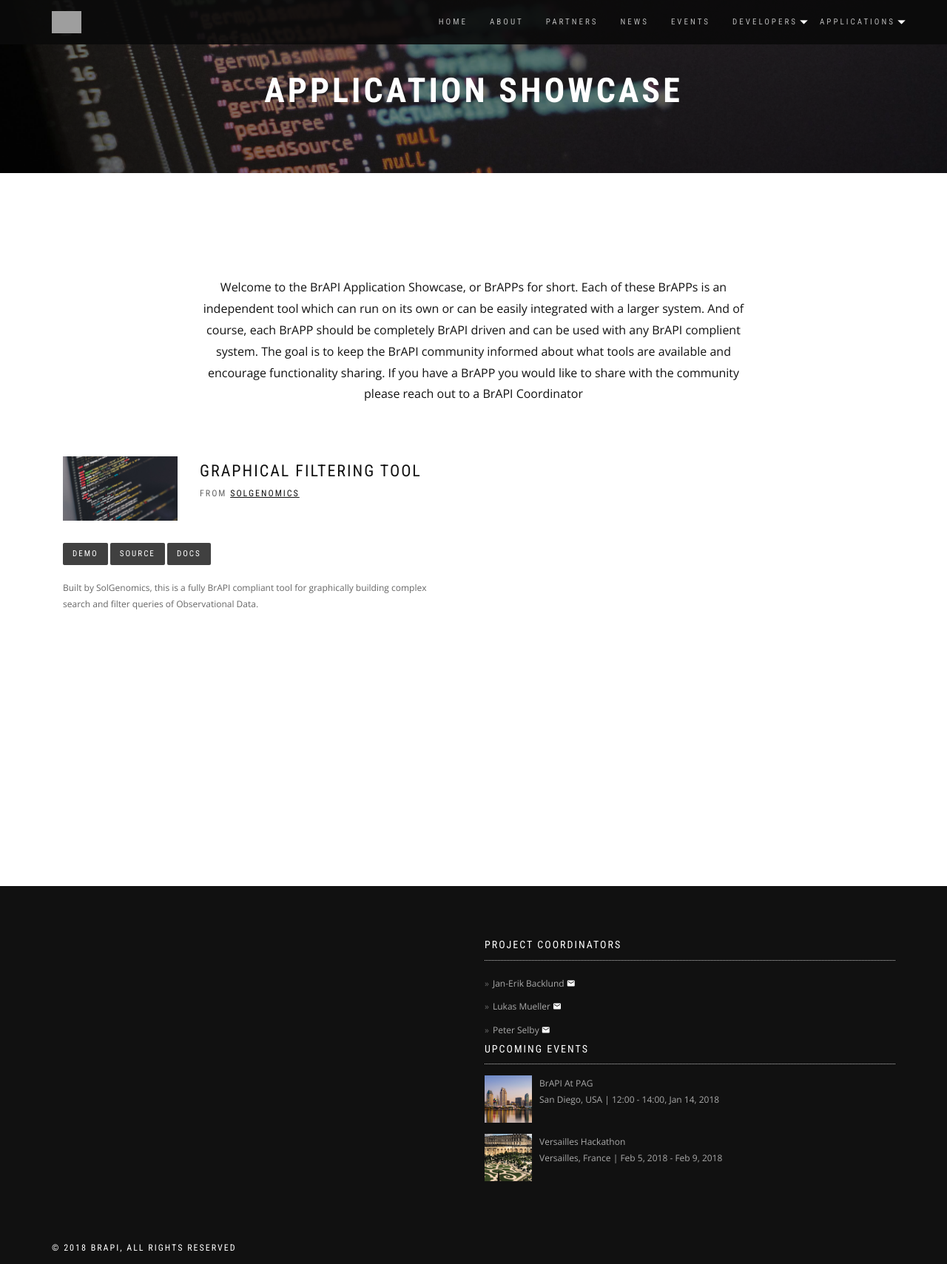
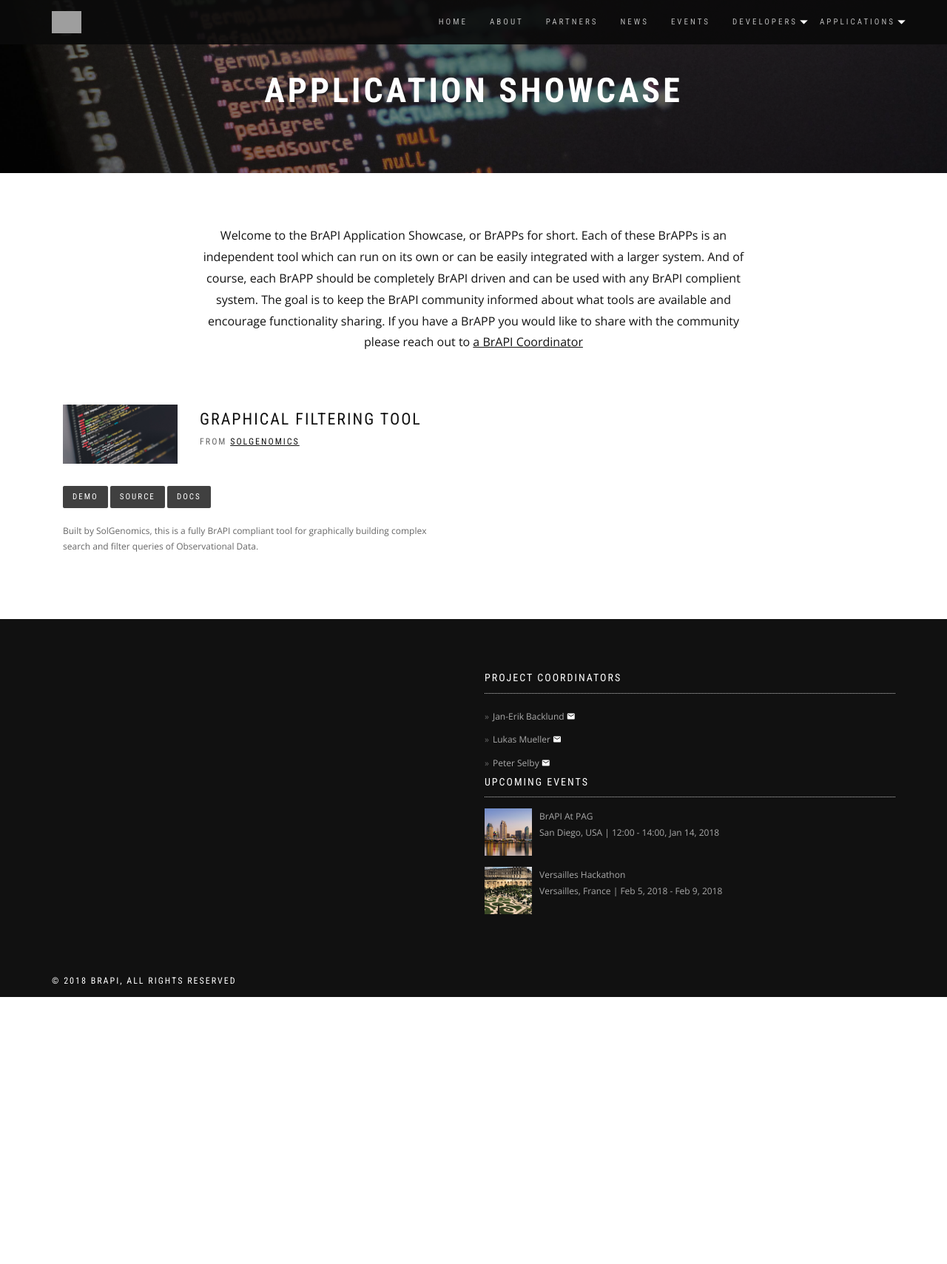
Before and after one commit to plantbreeding/brapi-website, a PHP site: page /brapps.php in a window 1280 px wide. Shown: the whole page at 74% size. After the commit the page ends 1348 px from the top, so only its background shows below. Run offline with PHP 8.4, Linux system fonts and the light colour scheme; some web fonts are replaced; grey boxes are pictures that could not be loaded.

Commit message:
update brapps

```diff
--- a/assets/css/style.css
+++ b/assets/css/style.css
@@ -2269,6 +2269,11 @@ p > a {
   margin: 0 0 20px;
 }
 
+.post-thumbnail.col-md-12{
+  overflow: hidden;
+  height: 80px
+}
+
 .post-quote {
   background: #f5f5f5;
   text-align: center;
@@ -2278,7 +2283,7 @@ p > a {
 /* Post columns */
 .post-columns .post {
   margin: 0 0 40px;
-  min-height: 401px;
+  min-height: 180px;
 }
 
 .post-columns .post-header {
--- a/html/brapps-section.html
+++ b/html/brapps-section.html
@@ -1,13 +1,15 @@
-<section class="module">
+<section class="module-small">
   <div class="container">
     <div class="row">
       <div class="col-sm-8 col-sm-offset-2">
-        <div class="module-subtitle">Welcome to the BrAPI Application Showcase, or BrAPPs for short. Each of these BrAPPs is an independent tool which
+        <div class="module-subtitle">
+          <p>Welcome to the BrAPI Application Showcase, or BrAPPs for short. Each of these BrAPPs is an independent tool which
             can run on its own or can be easily integrated with a larger system. And of course, each BrAPP should be completely
             BrAPI driven and can be used with any BrAPI complient system. The goal is to keep the BrAPI community informed
             about what tools are available and encourage functionality sharing. If you have a BrAPP you would like to share
             with the community please reach out to
             <a href=\ "mailto:brapicoordinatorselby@gmail.com\">a BrAPI Coordinator</a>
+          </p>
         </div>
       </div>
     </div>
@@ -70,7 +72,9 @@
       <h2 class="post-title">
         <a href="https://solgenomics.github.io/BrAPI-Graphical-Filtering/">Graphical Filtering Tool</a>
       </h2>
-    <p style="margin-bottom:  0;">From <a href="https://solgenomics.net/">SolGenomics</a></p>
+      <p style="margin-bottom:  0;">From
+        <a href="https://solgenomics.net/">SolGenomics</a>
+      </p>
     </div>
     <div class="col-xs-12 col-sm-7 col-sm-4-offset col-md-12 col-lg-12 post-entry" style="padding-left: 15px; padding-right:  15px;">
       <div style="/* text-align: center; */">
@@ -90,7 +94,8 @@
       </div>
     </div>
     <div class="col-xs-12 col-sm-12 col-md-12 col-lg-12 post-entry" style="padding-left:  15px; padding-right:  15px;">
-        <p>Built by SolGenomics, this is a fully BrAPI compliant tool for graphically building complex search and filter queries of Observational Data. </p>
+      <p>Built by SolGenomics, this is a fully BrAPI compliant tool for graphically building complex search and filter queries
+        of Observational Data. </p>
     </div>
   </div>
 </div>
```
Lines whose indentation alone changed are shown as unchanged.
